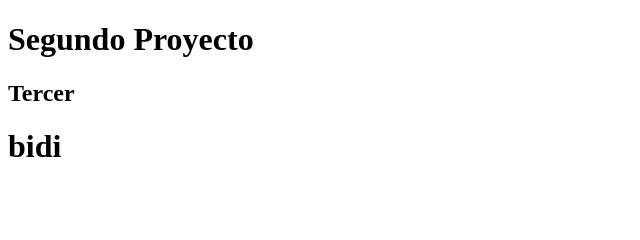
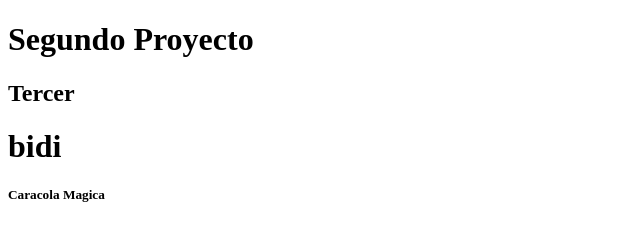
Before and after one commit to GustavCerda/EjemploRepo, a plain HTML site: page index.html in a window 1280 px wide. Shown: the full height of the page, 0-640 px from the left. Drawn offline with Linux system fonts and the light colour scheme.

Commit message:
datos 1 git

```diff
--- a/index.html
+++ b/index.html
@@ -11,5 +11,11 @@
     <h1>Segundo Proyecto</h1>
 <h2>Tercer </h2>
 <h1>bidi</h1>
+
+<div>
+    <h5>Caracola Magica</h5>
+
+</div>
+
 </body>
 </html>
```
